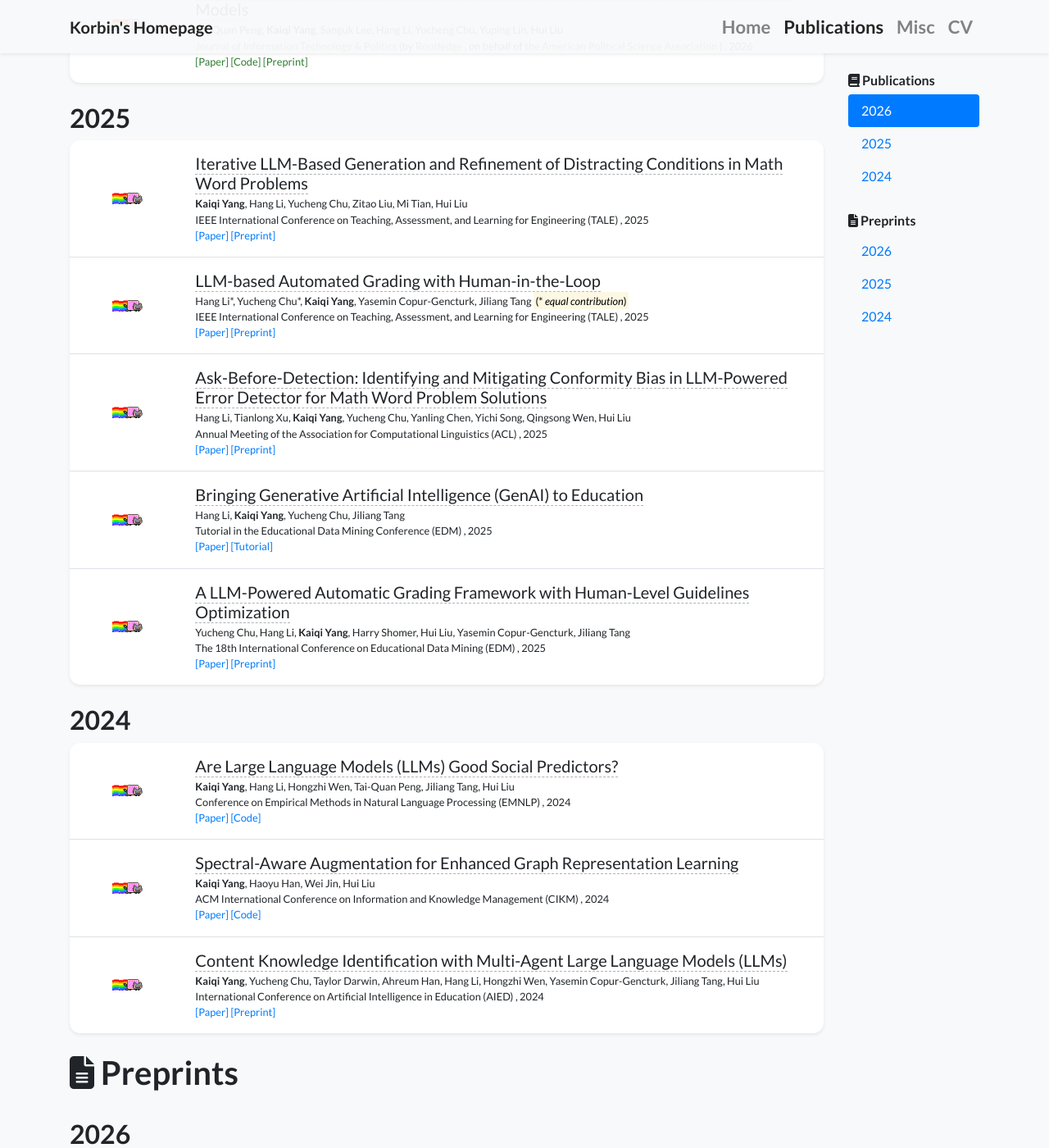
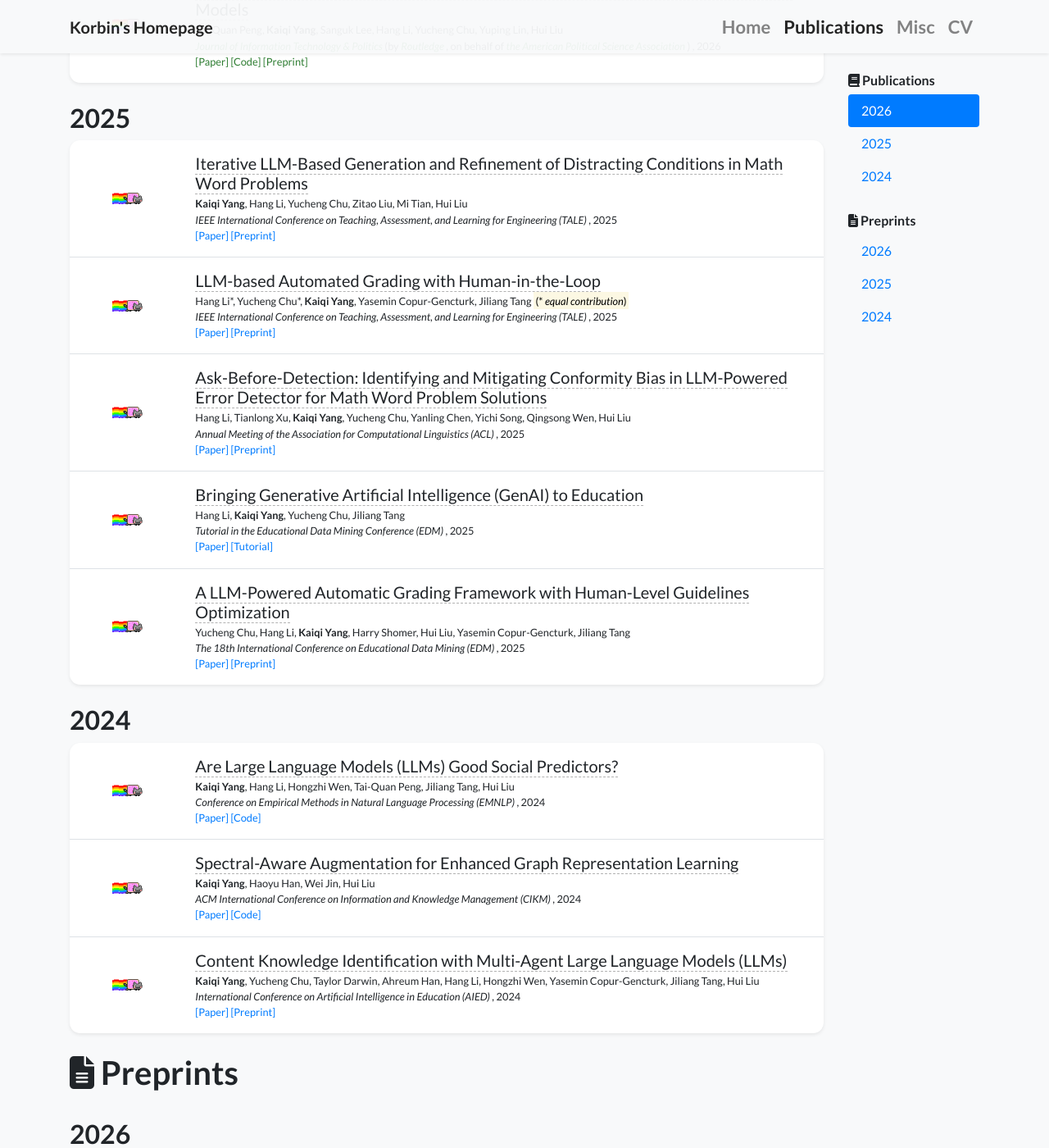
Before and after one commit to KorbinY/korbiny.github.io, a Jekyll site: the page built from publications.html, in a window 1280 px wide and 1400 px high, scrolled down 271 px. Shown: the whole window at 82% size. Built offline with Jekyll 4.4.1, drawn with Linux system fonts in a browser that asks for light colours; nearby versions of some CDN libraries; a style sheet for code colours, icons or effects is not loaded; part of the change alters nothing that is shown; some of the changed text lies outside the part shown.

```diff
--- a/_includes/widgets/pub_segment.html
+++ b/_includes/widgets/pub_segment.html
@@ -1,6 +1,6 @@
 {% assign seg = include.segment %}
 {% assign link_color = include.link_color %}
-{% assign italic = include.italic | default: false %}
+{% assign italic = include.italic | default: true %}
 
 {% if seg %}
   {% if seg.first %}
```
